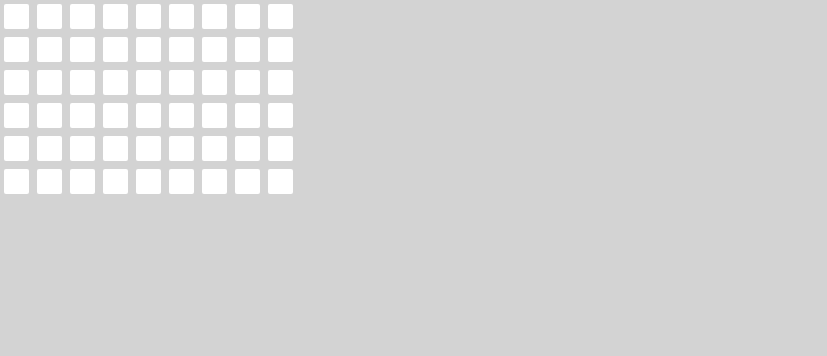
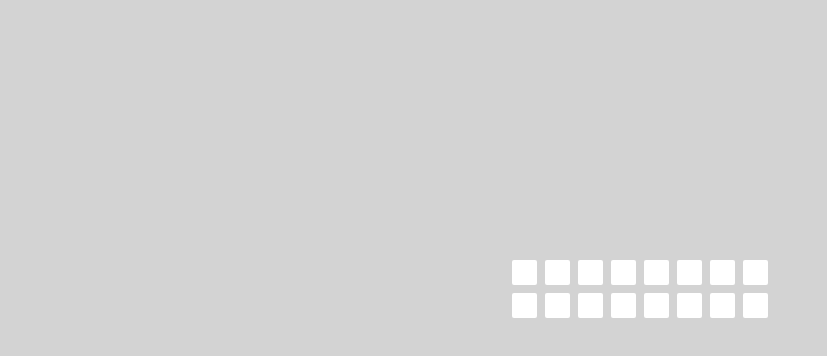
Before and after one commit to thomasdelauro22/nonogram, a Next.js app: page / in a window 1280 px wide. Shown: the top 356 px of the page, without its empty margins (0-827 px from the left). Built offline with nearby package versions, Linux system fonts and the light colour scheme.

Commit message:
fix: board appears in center of page

```diff
--- a/components/Gameboard.tsx
+++ b/components/Gameboard.tsx
@@ -12,7 +12,7 @@ const Gameboard: React.FC<GameboardTypes> = ({ width, height }) => {
     for (let j = 0; j < width; j++) {
       pixelRow.push(<Pixel isKnown={false} isShaded={true}></Pixel>);
     }
-    pixelArray.push([<div className="flex">{pixelRow}</div>]);
+    pixelArray.push([<div className="flex justify-center">{pixelRow}</div>]);
   }
   return <>{pixelArray}</>;
 };
--- a/pages/index.tsx
+++ b/pages/index.tsx
@@ -4,13 +4,13 @@ import Gameboard from "@/components/Gameboard";
 
 export default function Home() {
   const board = new Board();
-  const boardWidth = 9;
-  const boardHeight = 6;
+  const boardWidth = 8;
+  const boardHeight = 2;
   board.initialize(boardWidth, boardHeight);
 
   return (
-    <>
+    <div className="mt-64">
       <Gameboard width={boardWidth} height={boardHeight} />
-    </>
+    </div>
   );
 }
```
